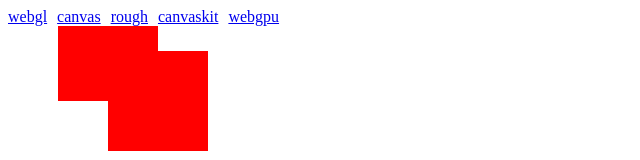
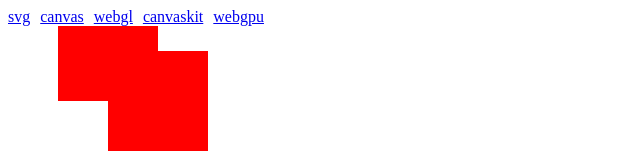
Before and after one commit to PengYYYYY/web-render-starter, a React (Vite) app: page /canvas in a window 1280 px wide. Shown: the top 160 px of the page, without its empty margins (0-640 px from the left). Built offline with nearby package versions, Linux system fonts and the light colour scheme.

Commit message:
feat: add svg

```diff
--- a/src/layout/Header.tsx
+++ b/src/layout/Header.tsx
@@ -8,9 +8,9 @@
         gap: '10px',
       }}
     >
+      <Link to={'svg'}>svg</Link>
+      <Link to={'canvas'}>canvas</Link>
       <Link to={'webgl'}>webgl</Link>
-      <Link to={'canvas'}>canvas</Link>
-      <Link to={'rough'}>rough</Link>
       <Link to={'canvaskit'}>canvaskit</Link>
       <Link to={'webgpu'}>webgpu</Link>
     </div>
--- /dev/null
+++ b/src/pages/svg.tsx
@@ -0,0 +1,9 @@
+const Svg = () => {
+  return (
+    <svg width="100" height="100">
+      <circle cx="50" cy="50" r="40" stroke="green" stroke-width="4" fill="yellow" />
+    </svg>
+  );
+};
+
+export default Svg;
```
Also changed, not shown: src/router/index.tsx (+5 -5 lines).
